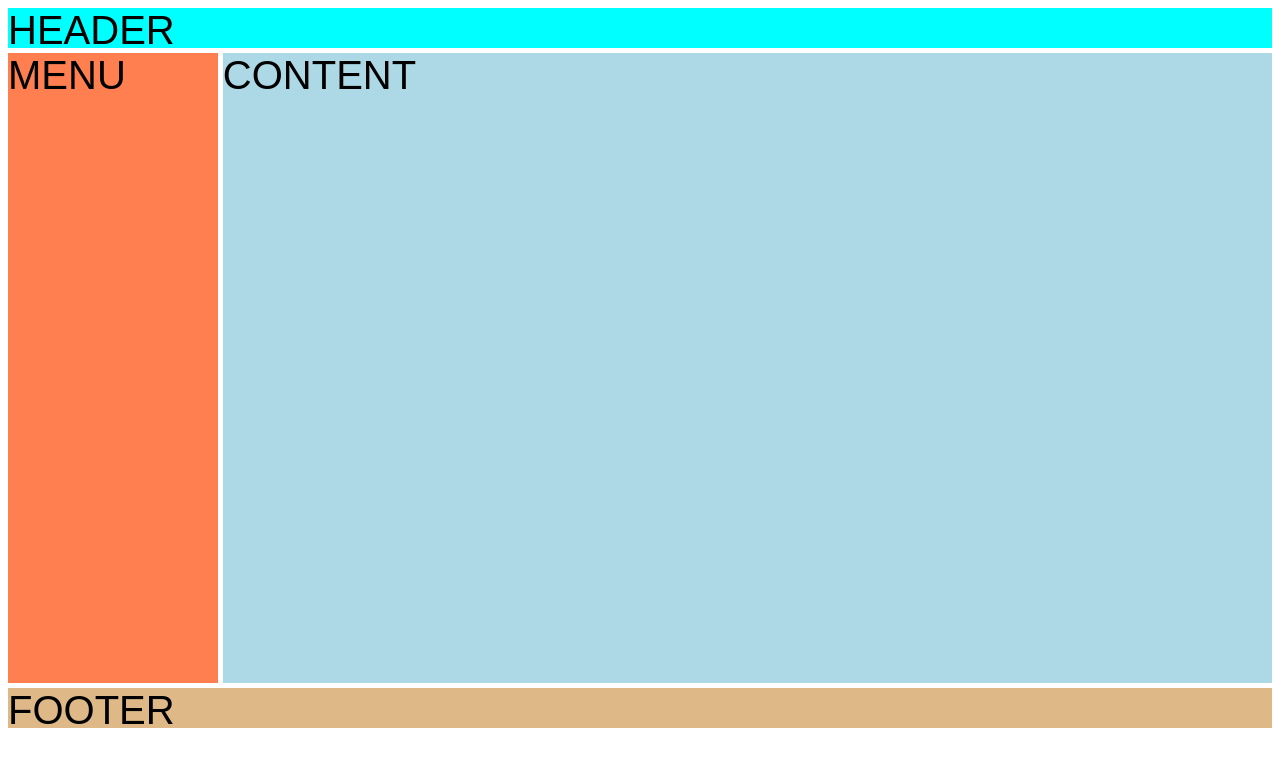
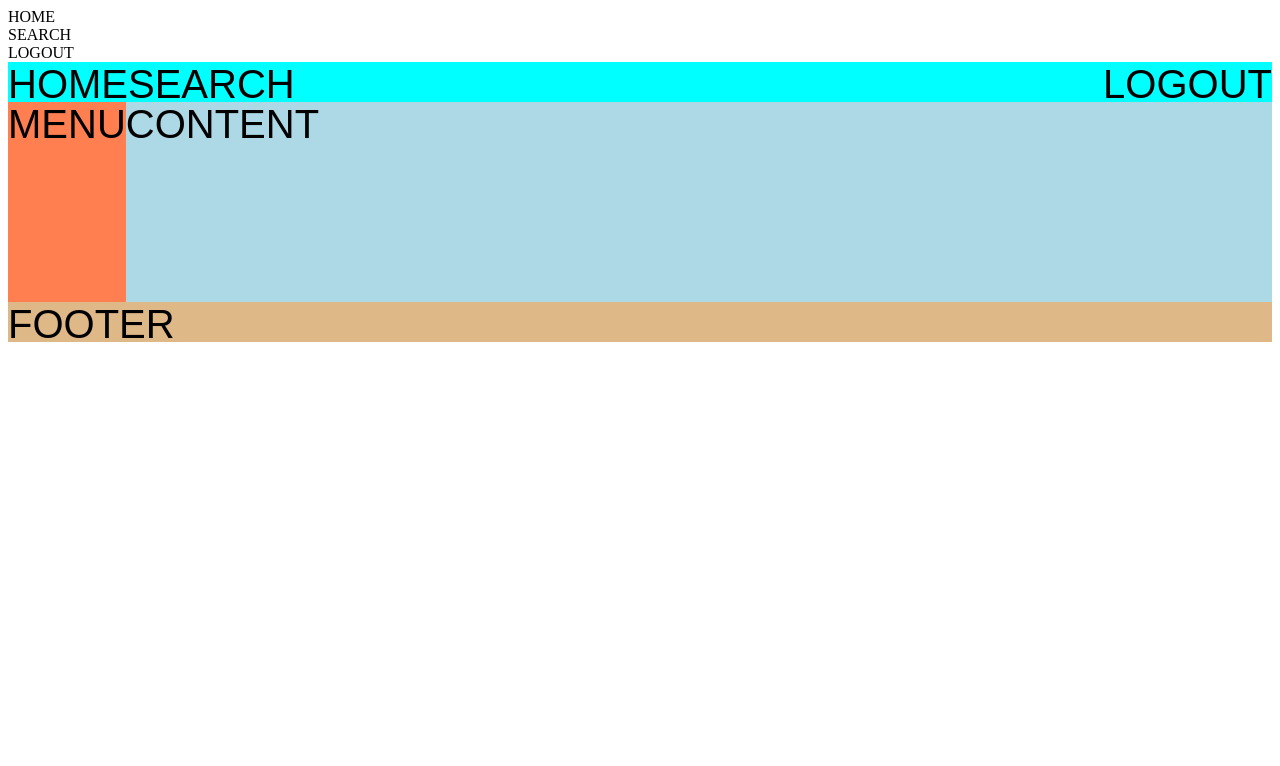
Before and after one commit to Mikhailosev/CssGridExperiments, a plain HTML site: page index.html in a window 1280 px wide. Drawn offline with Linux system fonts and the light colour scheme.

Commit message:
flex+grid

```diff
--- a/index.html
+++ b/index.html
@@ -10,8 +10,17 @@
 </head>
 
 <body>
+    <div class="flexbox-header">
+            <div>HOME</div>
+            <div>SEARCH</div>
+            <div>LOGOUT</div>
+    </div>
     <div class="container">
-        <div class="header">HEADER</div>
+        <div class="header">
+                <div>HOME</div>
+                <div>SEARCH </div>
+                <div>LOGOUT</div>
+        </div>
         <div class="menu">MENU</div>
         <div class="content">CONTENT</div>
         <div class="footer">FOOTER</div>
--- a/styles.css
+++ b/styles.css
@@ -4,6 +4,12 @@ html {
 body{
     height: 90%;
 
+}
+.flexbox-header{
+    display:glex;
+}
+.flexbox-header >div:nth-child(3){
+    margin-left:auto;
 }
 .container{
     height:100%;
@@ -14,10 +20,9 @@ body{
     grid-template-rows:50px 50px;
     grid-gap:3px;
     This one is better! It's like drawing an L*/
-    grid-gap: 5px;
-    grid-template-columns: [main-start] 1fr [content-start] 5fr [content-end main-end];
+    grid-template-columns: repeat(12, 1fr);
     /*fixes the issue with the rows    */
-    grid-template-rows:[main-start] 40px [content-start] auto [content-end] 40px[main-end];
+    grid-template-rows: 40px 200px 40px;
 }
 
 
@@ -31,25 +36,32 @@ body{
     grid-column:1/span 2;
     !!! -1 ONE MEANS TAKE ALL THE REMAINING SPACE!!!
     */
+    display:flex;
     background-color: aqua;
-    grid-column: main;
+    grid-column: 1/-1;
     font: 30pt sans-serif;
+    justify-content: space-evenly;
+}
+.header > div:nth-child(3){
+    margin-left:auto;
 }
 
 .menu {
     background-color: coral;
     font: 30pt sans-serif;
+    grid-column: 1/2;
 }
 
 .content {
     background-color: lightblue;
-    grid-area: content;
     font: 30pt sans-serif;
+    grid-column: 2/-1;
 }
 
 .footer {
     background-color: burlywood;
     grid-column: main;
     font: 30pt sans-serif;
+    grid-column: 1/-1
 
 }
```
